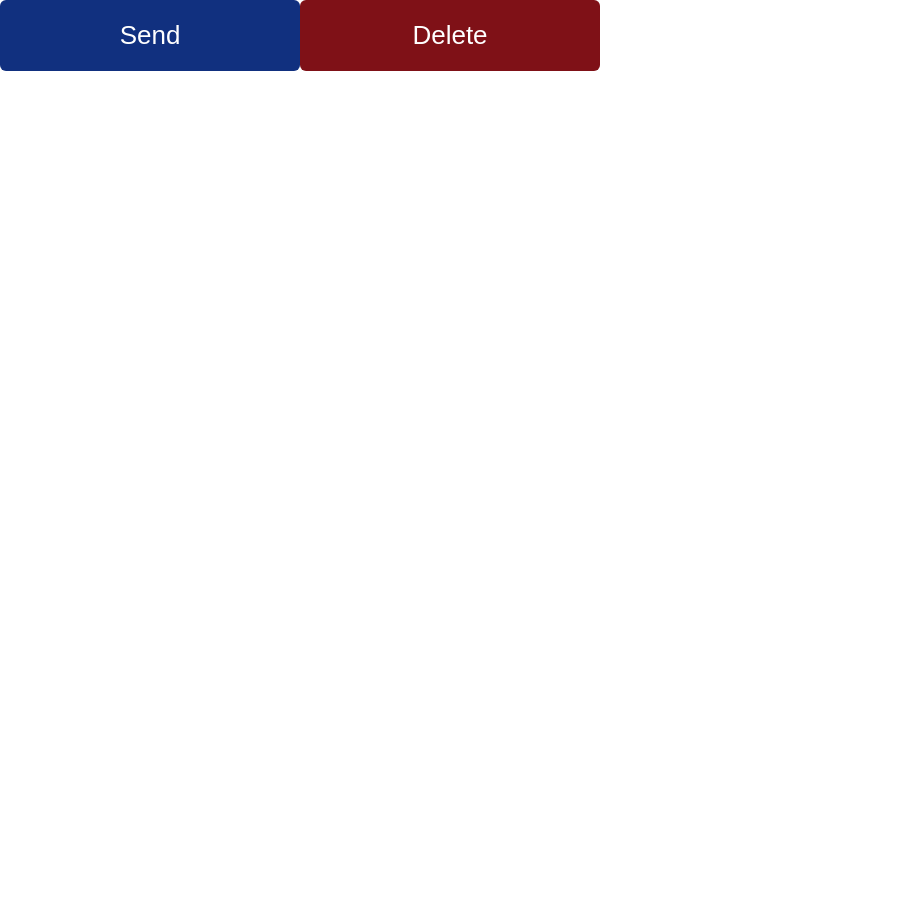
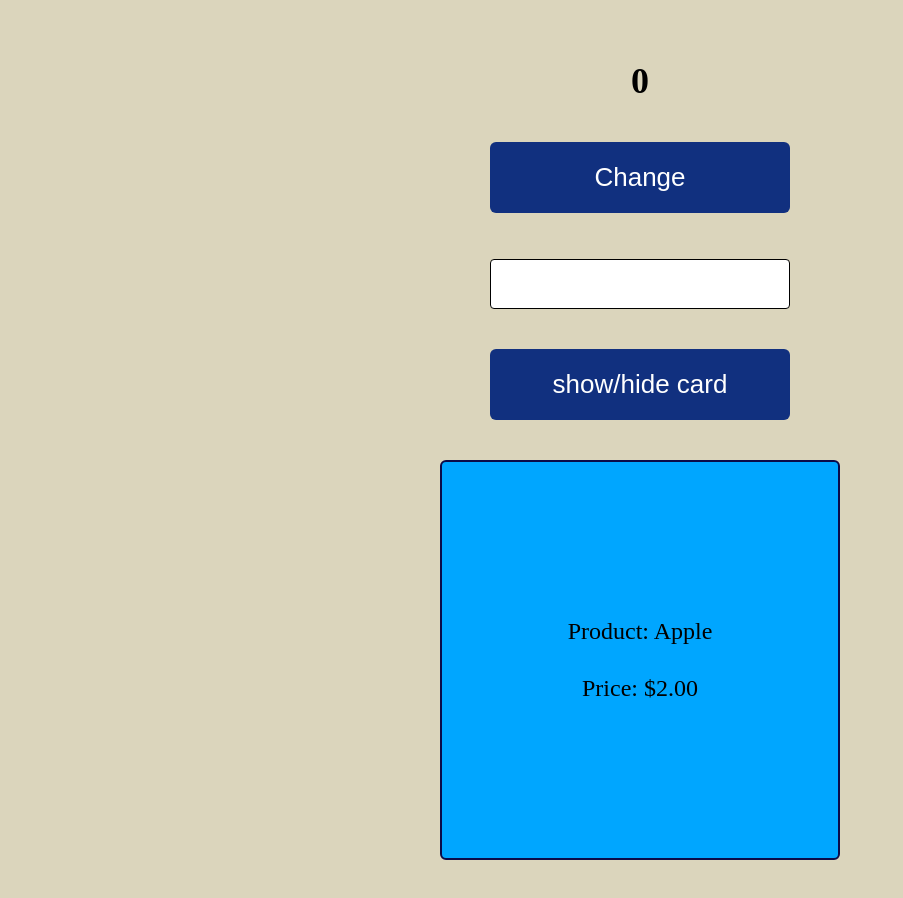
Before and after one commit to VoytenSvyat/55_react_ts_project, a React (Vite) app: page / in a window 1280 px wide. Shown: the top 898 px of the page, without its empty margins (0-903 px from the left). Before the commit the page ends 800 px from the top, so only its background shows below. Built offline with nearby package versions, Linux system fonts and the light colour scheme.

Commit message:
Lesson11

```diff
--- a/src/App.tsx
+++ b/src/App.tsx
@@ -9,14 +9,15 @@
 // import Lesson08 from "./lessons/Lesson08/Lesson08";
 // import Lesson09 from "./lessons/Lesson09/Lesson09";
 // import Lesson10 from "./lessons/Lesson10/Lesson10";
-
+import Lesson11 from "./lessons/Lesson11/Lesson11";
 
 //Homeworks imports:
 // import Homework06 from "./homeworks/Homework06";
 // import Homework07 from "./homeworks/Homework07";
 // import Homework08 from "./homeworks/Homework08/Homework08";
 // import Homework09 from "./homeworks/Homework09/Homework09";
-import Homework10 from "./homeworks/Homework10/Homework10";
+// import Homework10 from "./homeworks/Homework10/Homework10";
+
 function App() {
 
   return (
@@ -31,8 +32,9 @@
       {/* <Homework08/> */}
       {/* <Lesson09/> */}
       {/* <Homework09/> */}
-      {/* <Lesson10/> */}
-      <Homework10/>
+      {/* <Lesson10/>
+      <Homework10/> */}
+      <Lesson11 />
     </>
   )
 }
--- a/src/components/Product/Product.tsx
+++ b/src/components/Product/Product.tsx
@@ -1,11 +1,20 @@
+import { useEffect } from 'react';
+
 import './styles.css'
 import ProductsProps from './types';
 
 function Product ({productName, productPrice}: ProductsProps) {
+    // Unmounting - виполняеться действие при размонтировании компонента Product
+    useEffect(()=>{
+        return ()=>{
+            console.log('Component will unmount');
+        }
+    },[])
+
     return (
         <div className="products-card-container">
-            <div className="product-name">Product: {productName}</div>
-            <div className="product-price">Price: ${productPrice.toFixed(2)}</div>
+            <div >Product: {productName}</div>
+            <div >Price: ${productPrice.toFixed(2)}</div>
         </div>
     )
 
--- a/src/homeworks/Homework10/Homework10.tsx
+++ b/src/homeworks/Homework10/Homework10.tsx
@@ -1,14 +1,13 @@
 import Button from "../../components/Button/Button";
+import { Homework10Container } from "./styles";
 
 function Homework10() {
   return (
     <>
-      <div>
+      <Homework10Container>
         <Button name="Send" />
-      </div>
-      <div>
-        <Button danger name="Delete" />
-      </div>
+        <Button name="Delete" danger />
+      </Homework10Container>
     </>
   );
 }
--- /dev/null
+++ b/src/homeworks/Homework10/styles.ts
@@ -0,0 +1,11 @@
+import styled from "@emotion/styled";
+
+export const Homework10Container = styled.div`
+  display: flex;
+  justify-content: center;
+  align-items: center;
+  gap: 40px;
+  flex: 1;
+  padding: 60px;
+  background-color: rgb(188, 219, 219);
+`;
--- /dev/null
+++ b/src/lessons/Lesson11/Lesson11.tsx
@@ -0,0 +1,62 @@
+import { ChangeEvent, useEffect, useState } from "react";
+import Button from "../../components/Button/Button";
+import { Lesson11Container, Result } from "./styles";
+import Input from "../../components/Input/Input";
+import Product from "../../components/Product/Product";
+
+function Lesson11() {
+    // state для хранения значение count
+    const [count, setCount] = useState<number>(0);
+    // state для отслеживания первого рендера
+    const [isFirstRender, setIsFirstRender] = useState<boolean>(true);
+    //state для контроля поля
+    const [exampleValue, setExampleValue] = useState<string>('');
+    // state для переключения видимости карточки продукта
+    const[showCard, setShowCard] = useState<boolean>(true);
+
+    const showHideCard = () => {
+        setShowCard((prevValue)=>!prevValue)
+    }
+
+    const changeExampleValue = (event: ChangeEvent<HTMLInputElement>)=>{
+        setExampleValue(event.target.value);
+    }
+
+    // let count = 0;
+    console.log('Render');
+
+    // Mounting - пример использования useEffect, для виполенния действия при первом рендере компонента
+    // useEffect(()=>{
+    //     console.log('Mounting(first render)');
+    // }, []);
+
+    useEffect(()=>{setIsFirstRender(false)}, [])
+    // Updating - пример использования UseEffect, при изменении компонента
+    useEffect(()=> {
+        if(!isFirstRender){
+        console.log('change state count');
+    }
+    }, [count])
+
+    useEffect(()=>{
+        console.log('input value changed');
+    },[exampleValue])
+
+    // Example ДЗ
+    // useEffect(()=>{
+    // изменять 3-й state, которий хранит значение количества изменений
+    // setState...
+    // },[exampleValue])
+    //
+  return (
+  <Lesson11Container>
+    <Result>{count}</Result>
+    <Button name='Change' onClick={()=>{ setCount(10) }}/>
+    <Input name='example' value={exampleValue} onChange={changeExampleValue}/>
+    <Button name="show/hide card" onClick={showHideCard}/>
+    {showCard && <Product productName="Apple" productPrice={2}/>}
+    </Lesson11Container>
+)
+}
+
+export default Lesson11;
--- /dev/null
+++ b/src/lessons/Lesson11/styles.ts
@@ -0,0 +1,16 @@
+import styled from "@emotion/styled";
+
+export const Lesson11Container = styled.div`
+  display: flex;
+  flex-direction: column;
+  align-items: center;
+  gap: 40px;
+  flex: 1;
+  padding: 60px;
+  background-color: rgb(219, 213, 188);
+`;
+
+export const Result = styled.div`
+    font-size: 36px;
+    font-weight: bold;
+`
```
